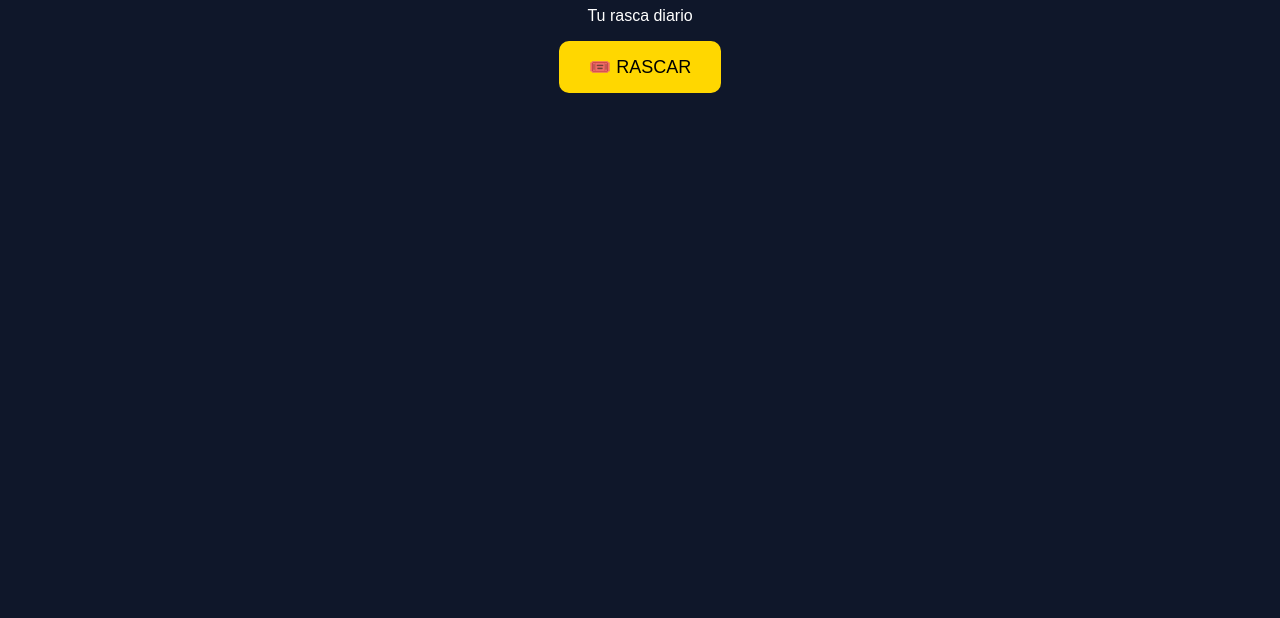
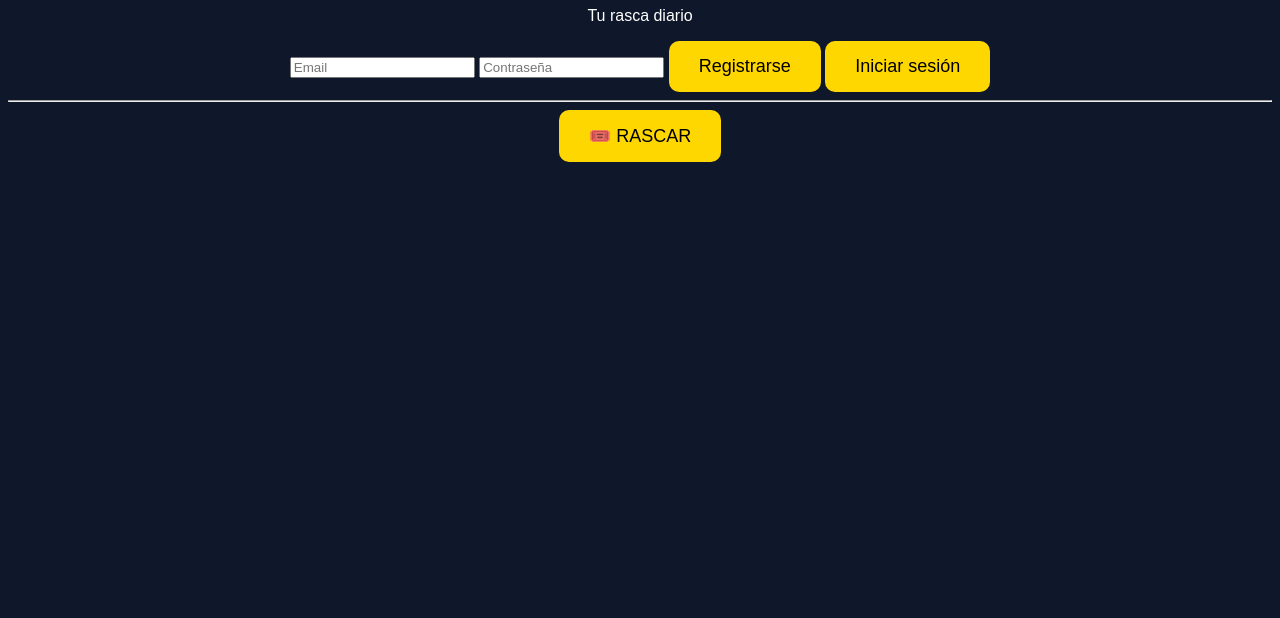
Before and after one commit to usergg9/luckydrop, a plain HTML site: page index.html in a window 1280 px wide. Shown: the part 182-800 px from the top of the page. Drawn offline with nearby package versions, Linux system fonts and the light colour scheme.

Commit message:
Add simple login form to index.html
Added a simple login form with email and password fields, along with registration and login buttons.

```diff
--- a/index.html
+++ b/index.html
@@ -11,10 +11,25 @@
 
   <p>Tu rasca diario</p>
 
+  <!-- LOGIN SIMPLE -->
+  <div>
+    <input id="email" placeholder="Email" type="email">
+    <input id="password" placeholder="Contraseña" type="password">
+
+    <button id="registerBtn">Registrarse</button>
+    <button id="loginBtn">Iniciar sesión</button>
+  </div>
+
+  <hr>
+
+  <!-- RASCA -->
   <button id="scratchBtn">🎟️ RASCAR</button>
 
   <div id="result"></div>
 
+  <!-- ⚠️ ORDEN IMPORTANTE -->
+  <script src="https://cdn.jsdelivr.net/npm/@supabase/supabase-js@2"></script>
   <script src="app.js"></script>
+
 </body>
 </html>
```
